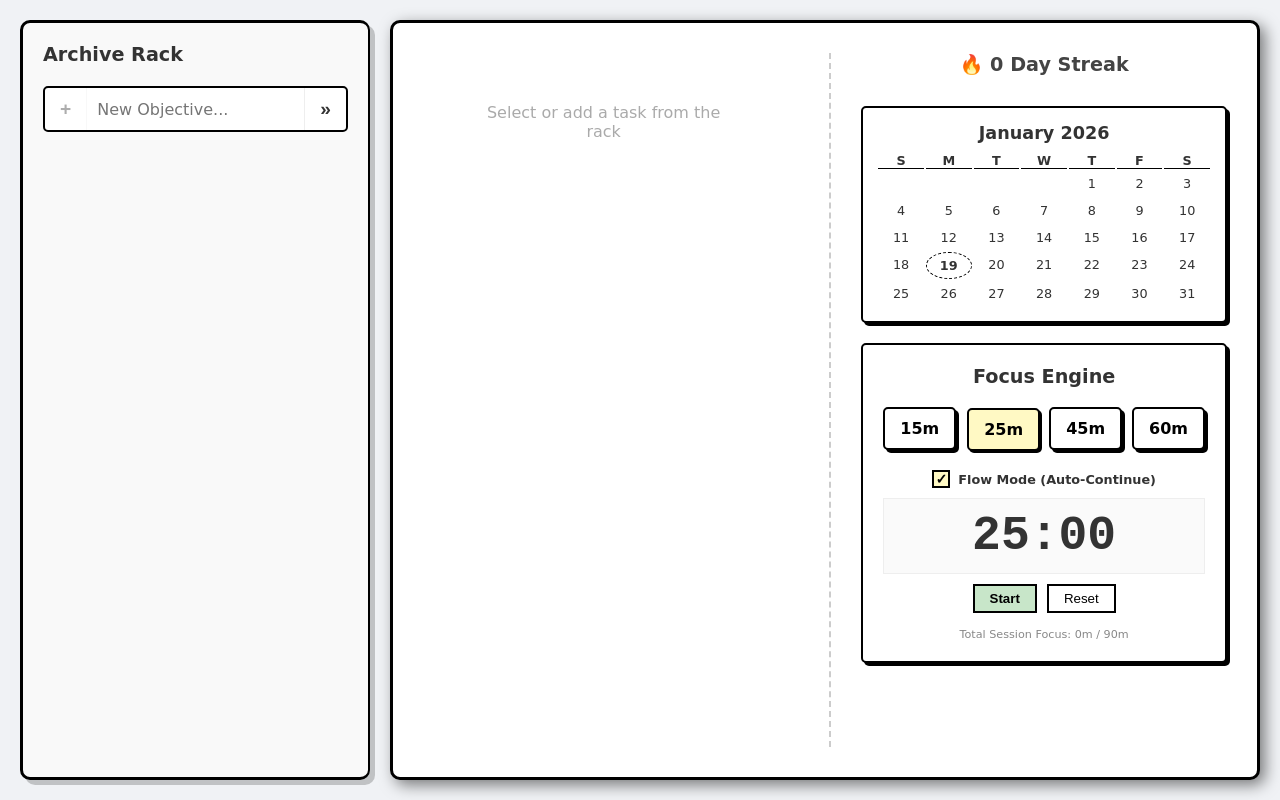
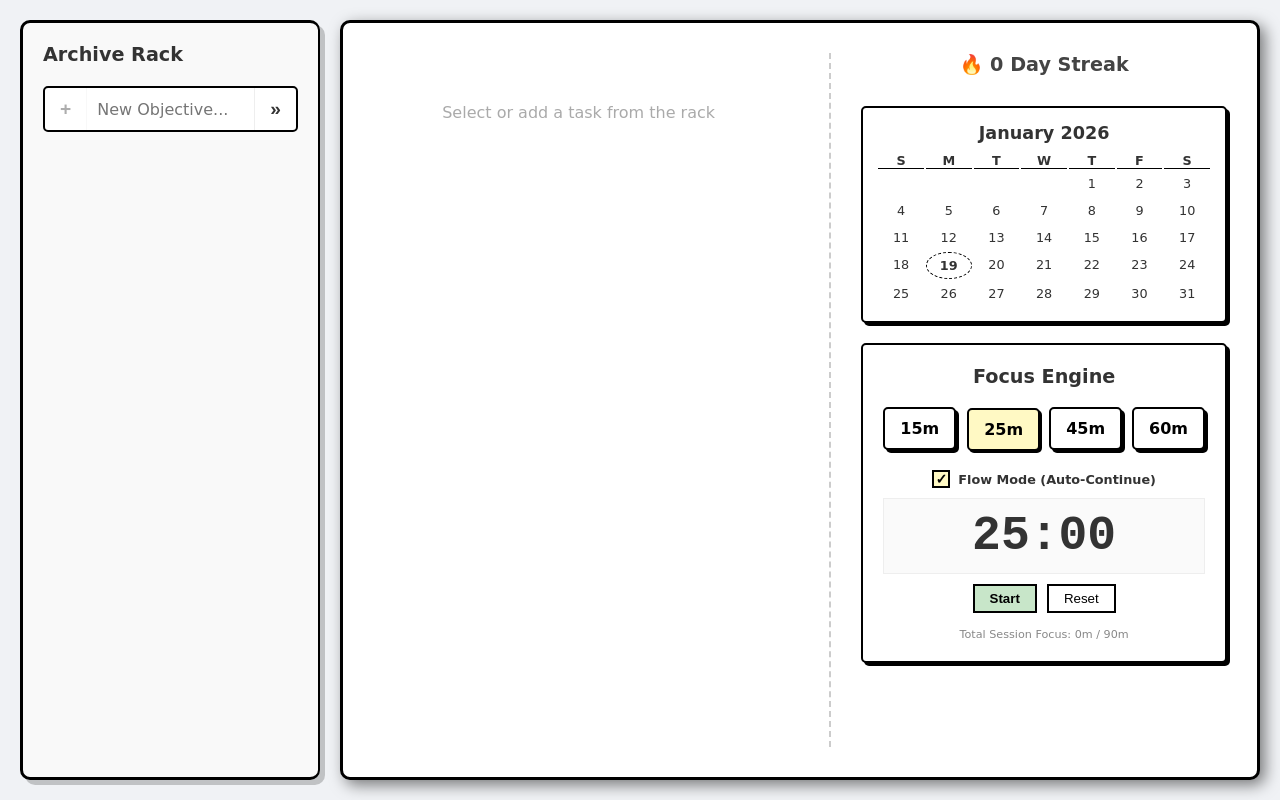
Before and after one commit to BayuuPermana/Paper-todo, a React (Vite) app: page / in a window 1280 px wide. Built offline with nearby package versions, Linux system fonts and the light colour scheme.

Commit message:
style: truncate task names and shorten sidebar width to 300px

```diff
--- a/src/TaskSidebar.jsx
+++ b/src/TaskSidebar.jsx
@@ -76,7 +76,7 @@ function TaskSidebar({ todos, selectedTodoId, onSelectTodo, onAddTodo, className
                             />
                           )}
                           <div style={{ overflow: 'hidden', textOverflow: 'ellipsis', whiteSpace: 'nowrap' }}>
-                            <div style={{ fontWeight: 'bold' }}>{todo.text}</div>
+                            <div style={{ fontWeight: 'bold', overflow: 'hidden', textOverflow: 'ellipsis', whiteSpace: 'nowrap' }}>{todo.text}</div>
                             <div style={{ fontSize: '0.7em', color: '#666' }}>
                               {totalCount > 0 ? `(${completedCount}/${totalCount} steps)` : 'No steps'}
                             </div>
--- a/src/index.css
+++ b/src/index.css
@@ -13,7 +13,7 @@ body {
 
     .app-layout {
       display: grid;
-      grid-template-columns: 350px 1fr;
+      grid-template-columns: 300px 1fr;
       width: 100vw;
       height: 100vh;
       padding: 20px;
@@ -302,6 +302,9 @@ body {
       padding: 5px 10px;
       width: 100%;
       position: relative;
+      overflow: hidden;
+      text-overflow: ellipsis;
+      white-space: nowrap;
     }
 
     button.todo-text.completed {
```
